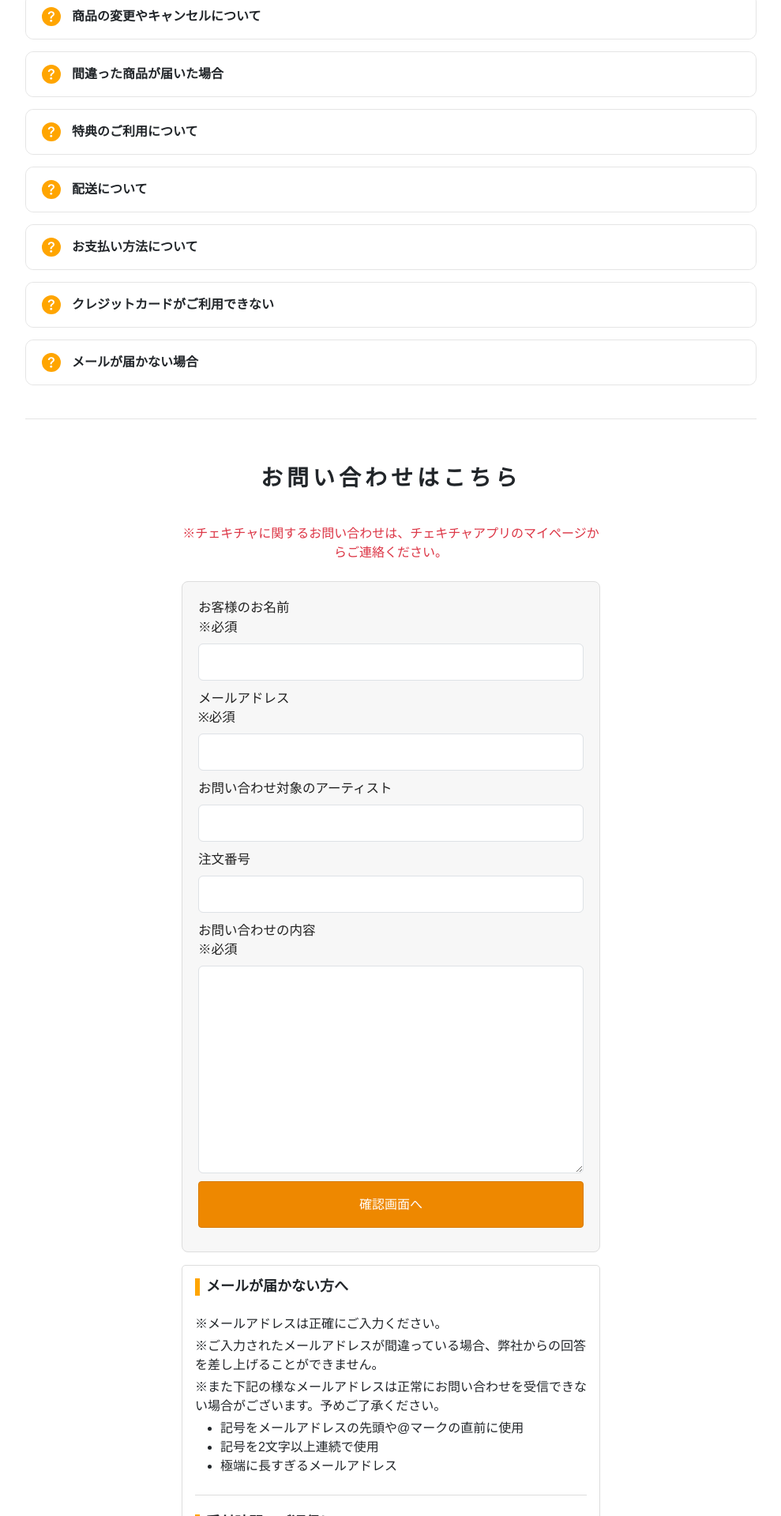
After one commit to iputuagussetiawan/utaten, a PHP site: page /inquiry.php in a window 1280 px wide. The commit adds this page. Shown: the part 480-2400 px from the top of the page at 79% size, without its empty margins (145-1134 px from the left). Run offline with PHP 8.4, Linux system fonts and the light colour scheme.

Commit message:
inquery layouting

```diff
--- /dev/null
+++ b/assets/css/pages/inquiry.css
@@ -0,0 +1,133 @@
+.accordion-custom {
+  margin-bottom: 42px;
+}
+.accordion-custom .accordion-item {
+  margin-bottom: 15px;
+  border-radius: 10px;
+  border: 1px solid #e5e5e5;
+}
+.accordion-custom .accordion-item:not(:first-of-type) {
+  border-top: 1px solid #e5e5e5;
+}
+.accordion-custom .accordion-item .accordion-header .accordion-button {
+  border-radius: 10px;
+  font-weight: 600;
+}
+.accordion-custom .accordion-item .accordion-header .accordion-button svg {
+  margin-right: 14px;
+}
+.accordion-custom .accordion-item .accordion-header .accordion-button svg path {
+  fill: orange;
+}
+.accordion-custom .accordion-item .accordion-header .accordion-button::after {
+  display: none;
+}
+.accordion-custom .accordion-item .accordion-header .accordion-button:focus {
+  box-shadow: unset;
+}
+.accordion-custom .accordion-item .accordion-header .accordion-button:not(.collapsed) {
+  color: #000;
+  background-color: white;
+  box-shadow: unset;
+}
+.accordion-custom .accordion-item .accordion-body {
+  border-top: 1px dashed #ddd;
+}
+.accordion-custom .accordion-item .accordion-body a {
+  color: #f6542c;
+  text-decoration: underline;
+}
+
+.card-form {
+  width: 100%;
+  padding: 20px;
+  background-color: #F7F7F7;
+  border-radius: 8px;
+  border: 1px solid #ddd;
+}
+.card-form__input-group {
+  margin-bottom: 10px;
+}
+.card-form__label {
+  width: 100%;
+  font-size: 16.5px;
+  color: #222222;
+}
+.card-form__input {
+  padding: 10.5px;
+  color: #222222;
+}
+.card-form__input:focus {
+  box-shadow: none;
+  border: 1px solid #ddd;
+}
+.card-form__input:active {
+  box-shadow: none;
+  border: 1px solid #ddd;
+}
+.card-form__btn {
+  width: 100%;
+  padding: 16.5px 0px;
+  border-radius: 4px;
+  background-color: #e80;
+  color: #fff;
+  border: 1px solid #d87b00;
+}
+.card-form__btn-register {
+  width: 100%;
+  padding: 16.5px 0px;
+  border-radius: 4px;
+  background-color: #525252;
+  color: #fff;
+  border: 1px solid #545454;
+}
+.card-form__btn-register:hover {
+  background-color: #525252;
+  color: #fff;
+  border: 1px solid #545454;
+}
+
+.card-info {
+  border: 1px solid #ddd;
+  border-radius: 5px;
+  padding: 16px;
+}
+.card-info__content {
+  border-bottom: 1px solid #ddd;
+  margin-bottom: 24px;
+  padding-bottom: 24px;
+}
+.card-info__content:last-child {
+  border-bottom: none;
+  margin-bottom: 0px;
+}
+.card-info__content p {
+  margin-bottom: 4px;
+}
+.card-info__content ul:last-child {
+  margin-bottom: 0px;
+}
+.card-info__title {
+  margin-bottom: 24px;
+  font-size: 18px;
+  font-weight: 600;
+  padding-left: 8px;
+  border-left: 6px solid orange;
+}
+
+body {
+  background-color: #fff;
+}
+
+.inquiry__title {
+  font-size: 28px;
+  font-weight: bold;
+  letter-spacing: 5px;
+  margin: 42px auto;
+  padding: 0 16px;
+  text-align: center;
+}
+.inquiry__description {
+  margin: 24px 0px;
+  text-align: center;
+}
--- /dev/null
+++ b/inquiry.php
@@ -0,0 +1,212 @@
+<!DOCTYPE html>
+<html lang="en">
+
+<head>
+    <meta charset="UTF-8">
+    <meta name="viewport" content="width=device-width, initial-scale=1.0">
+    <title>Inquiry</title>
+    <link href="assets/css/layout.css" rel="stylesheet" />
+    <link href="assets/css/pages/inquiry.css" rel="stylesheet" />
+    <link rel="shortcut icon" href="/../assets/images/favicon.ico"/>
+</head>
+<body>
+    <?php include_once './partial/header.php'; ?>
+    <main>
+        <section class="inquiry">
+        <?php
+            $questionList = [
+                [
+                    'title'     => "STORE by UtaTen®とは",
+                    'description'    => "STORE by UtaTen®は、歌詞・音楽メディアUtaTenが立ち上げたCDなどのメディア販売のサービスです。STORE by UtaTen®でしか得られない特典があります。",
+                ],
+                [
+                    'title'     => "会員登録について",
+                    'description'    => "STORE by UtaTen®を利用するには、無料の会員登録が必要となります。<br> 会員登録を行うことで、購入時の手間が軽減されますので、是非事前にお済ましください。<br> 会員登録のページにて空メールを送信していただき、必要情報の入力をお願いいたします。<br>
+                    なおメールが届かない場合は、このページのメール設定をご確認ください。<br> ココだけメール＠UtaTenの会員登録と別となります。<br>商品到着前に会員登録を削除された場合は、お届けできません。",
+                ],
+                [
+                    'title'     => "ご購入について",
+                    'description'    => '<ul class="cmnTxtList">
+                        <li class="cmnTxtList__item">STORE by UtaTen®の商品は、特典の内容違いでアイテム別に分かれております。<br>アイテムの内容、ページの記載内容、数量、発送予定日をご確認いただき、購入をお願いいたします。</li>
+                        <li class="cmnTxtList__item">購入が完了すると、お客様のメールアドレスにメールが届きます。<br>※マイページでも購入内容はご確認いただけます。</li>
+                        </ul>',
+                ],
+                [
+                    'title'     => "商品の変更やキャンセルについて",
+                    'description'    => '決済完了後のキャンセルはできません。<br>
+                    各商品やアイテムの販売ページに詳細記載内容や注意事項、本サイトの利用規約をよくご確認いただき、同意の上購入をお願いいたします。',
+                ],
+                [
+                    'title'     => "間違った商品が届いた場合",
+                    'description'    => '受け取った商品に問題がある場合は、商品受領後の5営業日以内に下記の問い合わせフォームからご連絡ください。
+                    商品に不良があったと弊社が認定した場合は、弊社所定の手続に従い同一の商品と交換します。',
+                ],
+                [
+                    'title'     => "特典のご利用について",
+                    'description'    => '<ul>
+                        <li>お客様が獲得された特典はお客様ご自身でご利用ください。</li>
+                        <li>転売は禁止とさせていただきます。</li>
+                        <li>特典のご利用については、購入ページにある実施日時や説明をお読みください。<br>また以下のページにて特典のお受け取り方法を説明しております。<br><a href="https://utaten.com/specialArticle/index/4026">https://utaten.com/specialArticle/index/4026</a></li>
+                    </ul>',
+                ],
+
+                [
+                    'title'     => "配送について",
+                    'description'    => '<ul>
+                    <li>配送は日本国内に限らせていただきます。<br>Shipment ; Japan Domestic Only</li>
+                    <li>当社指定の配送会社からヤマト運輸、佐川急便を使って送られます。</li>
+                    <li>送料は商品購入ページをご覧ください。</li>
+                    <li>配達日時の指定はできません。</li>
+                    <li>ご自宅以外の住所を書かれた場合、配送できない場合がございます。</li>
+                    </ul>',
+                ],
+                [
+                    'title'     => "お支払い方法について",
+                    'description'    => 'お支払い方法は、クレジットカードと、各種携帯電話キャリアでの支払い（ドコモ払い、auかんたん決済、ソフトバンクまとめて支払い/ワイモバイルまとめて支払い）、LINEのモバイル送金・決済サービス(LINE Pay)がご利用になれます。
+                    ご利用になれるクレジットカードは、JCB・VISA・MASTARのブランドカードです。
+                    プリペイドタイプやデビッドタイプのクレジットカード、バンドルカードはご利用になれません。
+                    LINE Payで決済が完了されると、LINEアプリにプッシュ通知が届きます。
+                    なお、決済履歴はLINE Payにてご確認頂くことができます。
+                    STORE by UtaTenでの決済は、同一サービスのココだけメールとして明細に反映されます。',
+                ],
+                [
+                    'title'     => "クレジットカードがご利用できない",
+                    'description'    => 'お客様とカード会社とのお支払いや契約状況をご確認ください。
+                    例えば、先月の引き落としが残高不足となっているなどです。
+                    弊社ではお客様のカード番号やその契約状況はわかりませんので、カード会社への問い合わせをお願いいたします。
+                    本人認証サービスに登録済みのクレジットカードのみ使用可能です。',
+                ],
+                [
+                    'title'     => "メールが届かない場合",
+                    'description'    => 'お客様のメールアプリの設定や学習状況によっては、メールが迷惑メールフォルダやゴミ箱に振り分けられる場合がありますのでご確認ください。
+                    お客様が迷惑メールの設定をされていなくても、ある日突然、ご契約の通信キャリアによってメールがフィルタリングされる場合があります。
+                    その場合はこのページにある「utaten.com」のドメイン指定受信設定をお試しください。<div class="domainCopyBox">
+                    <p>※タップ・クリックで簡単にコピーできます。</p>
+                    <input class="domainCopy" type="text" value="utaten.com" readonly="">
+                  </div> <p>なお、次のメールアドレスについてはメールサービス会社のフィルターにより、メールがお手元に届かないことがありますので、別のアドレスの使用をお勧めいたします。</p>
+                  <ul class="cmnTxtList">
+                        <li class="cmnTxtList__item">icloud.com</li>
+                        <li class="cmnTxtList__item">mac.com</li>
+                        <li class="cmnTxtList__item">me.com</li>
+                    </ul>
+                    <p>メールが迷惑メールに分類されてしまったり、届かない場合は、メール指定受信（各社により呼び名は若干異なります）をお試しください。</p>
+                    <ul class="cmnTxtList">
+                        <li class="cmnTxtList__item">
+                        <a href="https://www.nttdocomo.co.jp/info/spam_mail/domain/">【docomo】指定受信設定はこちら</a>
+                        </li>
+                        <li class="cmnTxtList__item">
+                        <a href="https://www.au.com/support/service/mobile/trouble/mail/email/filter/">【au(@ezweb.ne.jp)】受信リスト設定はこちら</a>
+                        </li>
+                        <li class="cmnTxtList__item">
+                        <a href="https://www.softbank.jp/mobile/support/mail/antispam/mms/whiteblack/">【SoftBank】Eメール受信許可リスト設定はこちら</a>
+                        </li>
+                        <li class="cmnTxtList__item">
+                        <p>【Gmail】フィルタ設定</p>
+                        <ol class="cmnTxtList_ol">
+                            <li class="cmnTxtList__item">Gmailにログインし、Gmailトップページ右上の【設定】をクリックする。</li>
+                            <li class="cmnTxtList__item">クイック設定下にある【すべての設定を表示】をクリックする。</li>
+                            <li class="cmnTxtList__item">【フィルタとブロック中のアドレス】をクリックする。</li>
+                            <li class="cmnTxtList__item">フィルタの条件で【From】の項目に、【utaten.com】を入力し「フィルタ」作成ボタンをクリックする。</li>
+                            <li class="cmnTxtList__item">【迷惑メールにしない】にチェックを押し、【フィルタを作成】ボタンをクリックし完了。</li>
+                        </ol>
+                        </li>
+                    </ul>
+                    ',
+                ],
+
+            ]
+            ?>
+            <div class="container">
+                <h1 class="inquiry__title">
+                    よくある質問・お問い合わせ
+                </h1>
+                <p class="inquiry__description">
+                    先に、以下「よくある質問」をご確認の上、お問い合わせください。
+                </p>
+                <div class="accordion accordion-custom" id="accordionPanelsStayOpenExample">
+                    <?php
+                        $questionNumber=1;
+                        foreach ($questionList as $question) :
+                    ?>
+                    <div class="accordion-item">
+                        <h2 class="accordion-header" id="panelsStayOpen-heading<?php echo $questionNumber?>">
+                            <button class="accordion-button collapsed" type="button" data-bs-toggle="collapse" data-bs-target="#panelsStayOpen-collapse<?php echo $questionNumber?>" aria-expanded="false" aria-controls="panelsStayOpen-collapse<?php echo $questionNumber?>">
+                                <svg xmlns="http://www.w3.org/2000/svg" width="24" height="24" fill="currentColor" class="bi bi-question-circle-fill" viewBox="0 0 16 16">
+                                    <path d="M16 8A8 8 0 1 1 0 8a8 8 0 0 1 16 0zM5.496 6.033h.825c.138 0 .248-.113.266-.25.09-.656.54-1.134 1.342-1.134.686 0 1.314.343 1.314 1.168 0 .635-.374.927-.965 1.371-.673.489-1.206 1.06-1.168 1.987l.003.217a.25.25 0 0 0 .25.246h.811a.25.25 0 0 0 .25-.25v-.105c0-.718.273-.927 1.01-1.486.609-.463 1.244-.977 1.244-2.056 0-1.511-1.276-2.241-2.673-2.241-1.267 0-2.655.59-2.75 2.286a.237.237 0 0 0 .241.247zm2.325 6.443c.61 0 1.029-.394 1.029-.927 0-.552-.42-.94-1.029-.94-.584 0-1.009.388-1.009.94 0 .533.425.927 1.01.927z"/>
+                                </svg>
+                                <?= $question["title"] ?>
+                            </button>
+                        </h2>
+                        <div id="panelsStayOpen-collapse<?php echo $questionNumber?>" class="accordion-collapse collapse" aria-labelledby="panelsStayOpen-heading<?php echo $questionNumber?>">
+                            <div class="accordion-body">
+                                <?= $question["description"] ?>
+                            </div>
+                        </div>
+                    </div>
+                    <?php
+                        $questionNumber++;
+                        endforeach;
+                    ?>
+                </div>
+                <hr>
+                <div class="row justify-content-center">
+                    <div class="col-md-7">
+                        <h1 class="inquiry__title">
+                        お問い合わせはこちら
+                        </h1>
+                        <p class="inquiry__description text-danger">※チェキチャに関するお問い合わせは、チェキチャアプリのマイページからご連絡ください。</p>
+                        <div class="card-form">
+                            <div class="card-form__input-group">
+                                <label for="customerName" class="card-form__label form-label">お客様のお名前<br>※必須</label>
+                                <input type="text" name="customerName" id="customerName" class="card-form__input form-control">
+                            </div>
+                            <div class="card-form__input-group">
+                                <label for="customerEmail" class="card-form__label form-label">メールアドレス<br>※必須</label>
+                                <input type="email" name="customerEmail" id="customerEmail" class="card-form__input form-control">
+                            </div>
+                            <div class="card-form__input-group">
+                                <label for="subject" class="card-form__label form-label">お問い合わせ対象のアーティスト</label>
+                                <input type="text" name="customerSubject" id="customerSubject" class="card-form__input form-control">
+                            </div>
+                            <div class="card-form__input-group">
+                                <label for="orderQTY" class="card-form__label form-label">注文番号</label>
+                                <input type="text" name="orderQTY" id="orderQTY" class="card-form__input form-control">
+                            </div>
+                            <div class="card-form__input-group">
+                                <label for="orderQTY" class="card-form__label form-label">お問い合わせの内容<br>※必須</label>
+                                <textarea name="customerQuestion" id="customerQuestion" class="card-form__input form-control" cols="30" rows="10"></textarea>
+                            </div>
+                            <div class="card-form__input-group">
+                                <button class="card-form__btn" type="submit">確認画面へ</button>
+                            </div>
+                        </div>
+                        <div class="card-info mt-3 mb-5">
+                            <div class="card-info__inner">
+                                <div class="card-info__content">
+                                    <h3 class="card-info__title">メールが届かない方へ</h3>
+                                    <p>※メールアドレスは正確にご入力ください。</p>
+                                    <p>※ご入力されたメールアドレスが間違っている場合、弊社からの回答を差し上げることができません。</p>
+                                    <p>※また下記の様なメールアドレスは正常にお問い合わせを受信できない場合がございます。予めご了承ください。</p>
+                                    <ul>
+                                        <li>記号をメールアドレスの先頭や@マークの直前に使用</li>
+                                        <li>記号を2文字以上連続で使用</li>
+                                        <li>極端に長すぎるメールアドレス</li>
+                                    </ul>
+                                </div>
+                                <div class="card-info__content">
+                                    <h3 class="card-info__title">受付時間・ご返信について</h3>
+                                    <p>受付時間：平日10:00～17:30</p>
+                                    <p>(土日祝、夏季休業期間、年末年始休業期間を除く)</p>
+                                    <p>受付休業日や時間外にいただいた問い合わせについてはお時間を頂戴いたします。</p>
+                                </div>
+                            </div>
+                        </div>
+                    </div>
+                </div>
+            </div>
+        </section>
+    </main>
+    <?php include_once './partial/footer.php'; ?>
+    <script src="assets/js/layout.js"></script>
+</body>
+</html>
--- a/partial/footer.php
+++ b/partial/footer.php
@@ -67,7 +67,7 @@
                 </div>
                 <div class="row footer__menu-container text-center">
                     <div class="col-2 col-md-2 col-lg-2 footer__menu-link-container">
-                        <a href="#" class="footer__menu-link">利用規約</a>
+                        <a href="/agreement.php" class="footer__menu-link">利用規約</a>
                     </div>
                     <div class="col-3 col-md-3 col-lg-3  footer__menu-link-container">
                         <a href="#" class="footer__menu-link">プライバシーポリシー</a>
@@ -76,7 +76,7 @@
                         <a href="#" class="footer__menu-link">特定商取引法に基づく表示</a>
                     </div>
                     <div class="col-4 col-md-4 col-lg-4 footer__menu-link-container">
-                        <a href="#" class="footer__menu-link">よくある質問・お問い合わせ</a>
+                        <a href="/inquiry.php" class="footer__menu-link">よくある質問・お問い合わせ</a>
                     </div>
                 </div>
             </div>
--- a/source/scss/components/_header.scss
+++ b/source/scss/components/_header.scss
@@ -10,7 +10,8 @@
 
     &__logo {
         background-image: url('../../../assets/images/logo.png');
-        width: 27%;
+        width: 100%;
+        max-width: 220px;
         background-size: contain;
         background-repeat: no-repeat;
         display: block;
@@ -123,7 +124,7 @@
     }
 
     &__logo{
-        max-width: 240px;
+        max-width: 220px;
         height: auto;
     }
 
--- /dev/null
+++ b/source/scss/components/cards/_card-form.scss
@@ -0,0 +1,57 @@
+@use "../../config" as *;
+
+.card-form{
+    width: 100%;
+    padding: 20px;
+    background-color: #F7F7F7;
+    border-radius: 8px;
+    border: 1px solid #ddd;
+
+
+    &__input-group {
+        margin-bottom: 10px;
+    }
+
+    &__label {
+        width: 100%;
+        font-size: 16.5px;
+        color: #222222;
+    }
+
+    &__input {
+        padding: 10.5px;
+        color: #222222;
+        &:focus {
+            box-shadow: none;
+            border: 1px solid #ddd;
+        }
+        &:active {
+            box-shadow: none;
+            border: 1px solid #ddd;
+        }
+    }
+
+    &__btn {
+        width: 100%;
+        padding: 16.5px 0px;
+        border-radius: 4px;
+        background-color: #e80;
+        color: #fff;
+        border: 1px solid #d87b00;
+    }
+
+    &__btn-register {
+        width: 100%;
+        padding: 16.5px 0px;
+        border-radius: 4px;
+        background-color: #525252;
+        color: #fff;
+        border: 1px solid #545454;
+
+        &:hover{
+            background-color: #525252;
+            color: #fff;
+            border: 1px solid #545454;
+        }
+    }
+}
--- /dev/null
+++ b/source/scss/components/cards/_card-info.scss
@@ -0,0 +1,37 @@
+@use "../../config" as *;
+
+
+.card-info{
+    border: 1px solid #ddd;
+    border-radius: 5px;
+    padding: 16px;
+
+    &__content{
+        border-bottom: 1px solid #ddd;
+        margin-bottom: 24px;
+        padding-bottom: 24px;
+
+        &:last-child{
+            border-bottom: none;
+            margin-bottom: 0px;
+        }
+
+        p{
+            margin-bottom: 4px;
+        }
+
+        ul{
+            &:last-child{
+                margin-bottom: 0px;
+            }
+        }
+    }
+
+    &__title{
+        margin-bottom: 24px;
+        font-size: 18px;
+        font-weight: 600;
+        padding-left: 8px;
+        border-left: 6px solid orange;
+    }
+}
--- /dev/null
+++ b/source/scss/components/ui/_accordion.scss
@@ -0,0 +1,45 @@
+@use "../../config" as *;
+
+.accordion-custom{
+    margin-bottom: 42px;
+    .accordion-item{
+        margin-bottom: 15px;
+        border-radius: 10px;
+        border: 1px solid  #e5e5e5;
+        &:not(:first-of-type) {
+            border-top: 1px solid  #e5e5e5;
+        }
+        .accordion-header{
+            .accordion-button{
+                border-radius: 10px;
+                font-weight: 600;
+                svg{
+                    margin-right: 14px;
+                    path{
+                        fill: orange;
+                    }
+                }
+                &::after{
+                    display: none;
+                }
+                &:focus{
+                    box-shadow: unset;
+                }
+                &:not(.collapsed) {
+                    color: #000;
+                    background-color:#ffff;
+                    box-shadow: unset;
+                }
+
+            }
+        }
+        .accordion-body{
+            border-top: 1px dashed #ddd;
+
+            a{
+                color:  #f6542c;
+                text-decoration: underline;
+            }
+        }
+    }
+}
--- a/source/scss/layout.scss
+++ b/source/scss/layout.scss
@@ -32,7 +32,20 @@
     @extend %ratioItem;
 }
 
+@media (min-width: 1200px){
+    .container-xl, .container-lg, .container-md, .container-sm, .container {
+        max-width: 950px;
+    }
+}
+
+
+
+
 body {
     font-family: 'Nunito', sans-serif;
     background-color: #F8F8F8;
 }
+
+hr{
+    border-top: 1px solid #959494;
+}
--- /dev/null
+++ b/source/scss/pages/inquiry.scss
@@ -0,0 +1,24 @@
+@use "../config" as *;
+@use "../components/ui/_accordion.scss" as *;
+@use "../components/cards/_card-form.scss" as *;
+@use "../components/cards/_card-info.scss" as *;
+
+body{
+    background-color: #fff;
+}
+
+.inquiry{
+    &__title{
+        font-size: 28px;
+        font-weight: bold;
+        letter-spacing: 5px;
+        margin: 42px auto;
+        padding: 0 16px;
+        text-align: center;
+    }
+
+    &__description{
+        margin: 24px 0px;
+        text-align: center;
+    }
+}
--- a/webpack.mix.js
+++ b/webpack.mix.js
@@ -8,6 +8,7 @@ mix.js('source/js/layout.js', 'assets/js/')
     .sass('source/scss/pages/member-registration.scss', 'assets/css/pages')
     .sass('source/scss/pages/login.scss', 'assets/css/pages')
     .sass('source/scss/pages/agreement.scss', 'assets/css/pages')
+    .sass('source/scss/pages/inquiry.scss', 'assets/css/pages')
 mix.options({
     processCssUrls: false, //Process/optimize relative stylesheet url()'s. Set to false, if you don't want them touched.
 });
```
Also changed, not shown: assets/css/layout.css, assets/js/layout.js, mix-manifest.json.
